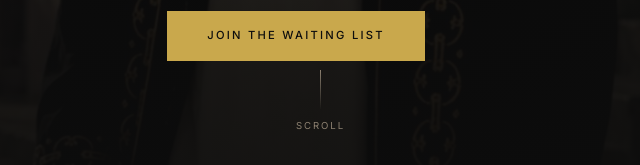
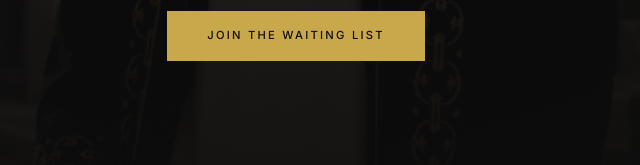
Before and after one commit to lutu-official/lutu-official.github.io, a plain HTML site: page index.html in a window 1280 px wide. Shown: the part 635-800 px from the top of the page, 344-984 px from the left. Drawn offline with nearby package versions, Linux system fonts and the light colour scheme.

Commit message:
Update index.html

```diff
--- a/index.html
+++ b/index.html
@@ -171,37 +171,6 @@
   .hero-cta:hover {
     background: var(--gold-light);
     transform: translateY(-1px);
-  }
-
-  .hero-scroll {
-    position: absolute;
-    bottom: 2rem;
-    left: 50%;
-    transform: translateX(-50%);
-    display: flex;
-    flex-direction: column;
-    align-items: center;
-    gap: 0.5rem;
-    opacity: 0;
-    animation: fadeUp 1s ease forwards 1.4s;
-  }
-
-  .hero-scroll span {
-    font-size: 0.6rem;
-    letter-spacing: 0.2em;
-    text-transform: uppercase;
-    color: var(--stone);
-  }
-
-  .scroll-line {
-    width: 0.5px;
-    height: 40px;
-    background: linear-gradient(to bottom, var(--stone), transparent);
-    animation: scrollPulse 2s ease-in-out infinite;
-  }
-
-  @keyframes scrollPulse {
-    0%, 100% { opacity: 0.3; } 50% { opacity: 1; }
   }
 
   @keyframes fadeUp {
@@ -679,7 +648,7 @@
 
   @media (prefers-reduced-motion: reduce) {
     *, *::before, *::after { animation: none !important; transition: none !important; }
-    .gold-line, .hero-eyebrow, .hero-title, .hero-sub, .hero-cta, .hero-scroll { opacity: 1 !important; transform: none !important; }
+    .gold-line, .hero-eyebrow, .hero-title, .hero-sub, .hero-cta { opacity: 1 !important; transform: none !important; }
   }
 
   /* STORY SECTION */
@@ -766,10 +735,6 @@
   <h1 class="hero-title">Worn once. <em>Remembered always.</em></h1>
   <p class="hero-sub">Some garments are bought. These are kept. Heritage outerwear for Eid, weddings, and the days worth photographing. Ten pieces per style — join the list.</p>
   <a href="#waitlist" class="hero-cta">Join the waiting list</a>
-  <div class="hero-scroll">
-    <div class="scroll-line"></div>
-    <span>Scroll</span>
-  </div>
 </section>
 
 <!-- COLLECTION -->
```
